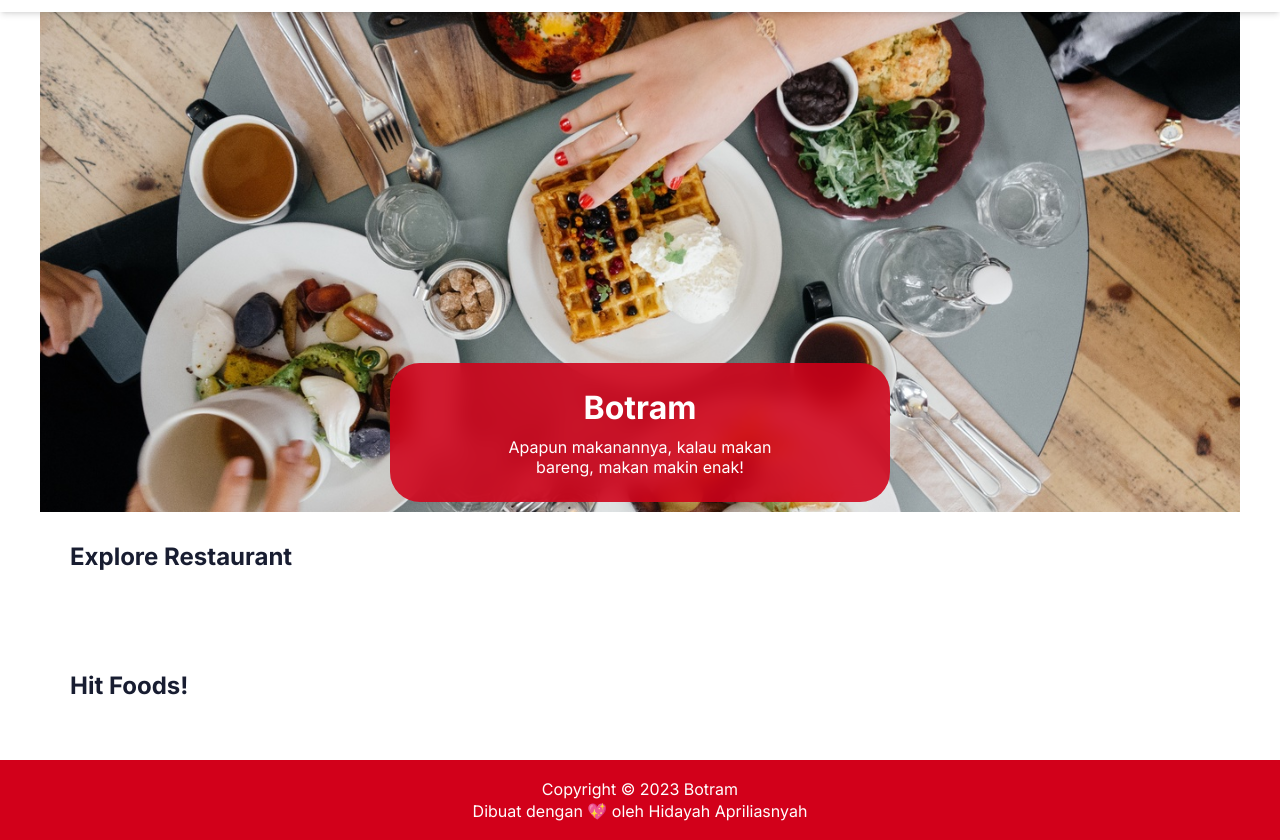
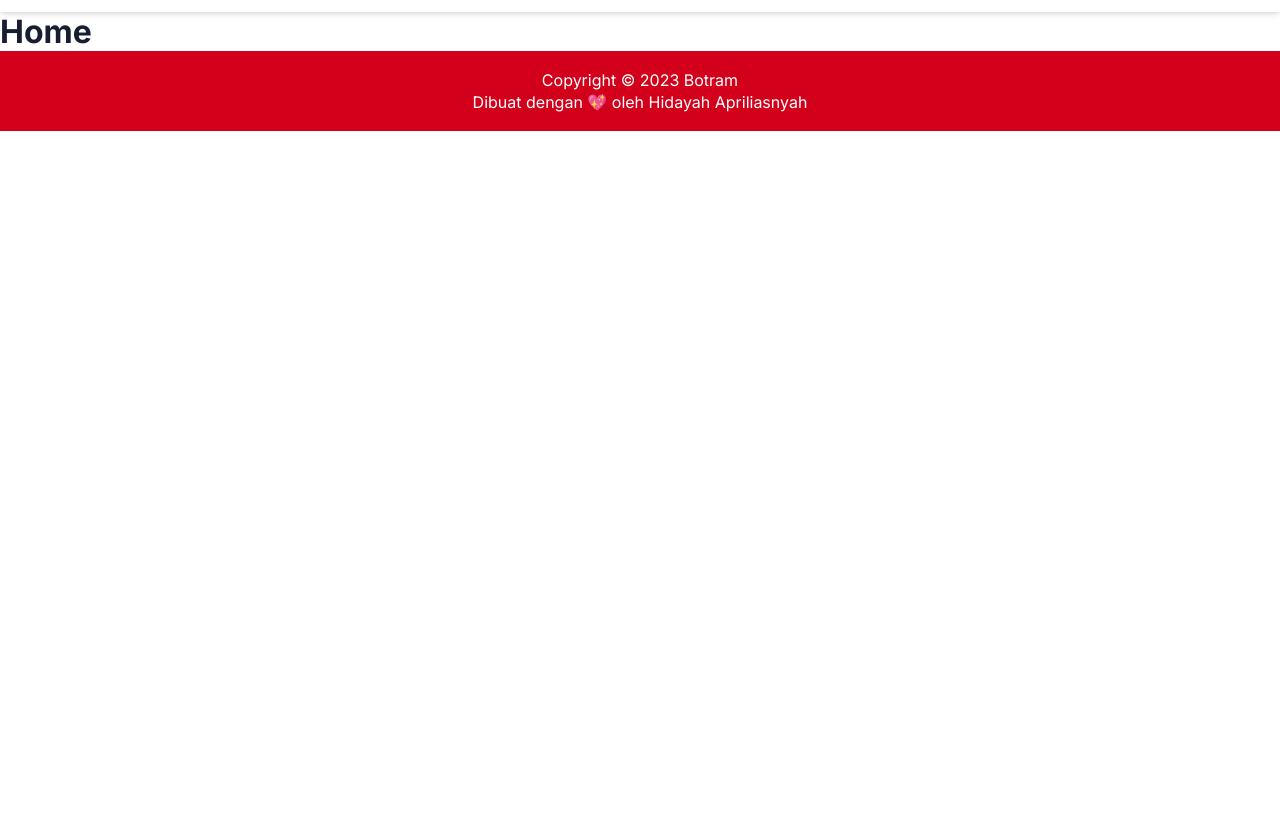
Before and after one commit to hidayahapriliansyah/restaurant-app-clean-code, a website built with webpack: page src/templates/index.html in a window 1280 px wide. Shown: the part 68-908 px from the top of the page. After the commit the page ends 800 px from the top, so only its background shows below. Built offline with nearby package versions, Linux system fonts and the light colour scheme; files whose address does not match are found by name.

Commit message:
succes to make url route sederhana

```diff
--- a/src/scripts/index.js
+++ b/src/scripts/index.js
@@ -10,4 +10,12 @@ const app = new App({
   content: document.querySelector('.content'),
 });
 
+window.addEventListener('hashchange', () => {
+  app.renderPage();
+});
+
+window.addEventListener('load', () => {
+  app.renderPage();
+});
+
 console.log('Hello World Adididididi');
--- /dev/null
+++ b/src/scripts/routes/routes.js
@@ -0,0 +1,11 @@
+import Home from '../views/pages/home';
+import Detail from '../views/pages/detail';
+import FavoriteRestaurant from '../views/pages/favorite-restaurant';
+
+const routes = {
+  '/': Home,
+  '/favorite-restaurant': FavoriteRestaurant,
+  '/detail/:id': Detail,
+};
+
+export default routes;
--- /dev/null
+++ b/src/scripts/routes/url-parser.js
@@ -0,0 +1,29 @@
+const UrlParser = {
+  parseActiveUrlWithCombiner() {
+    const url = window.location.hash.slice(1).toLowerCase();
+    const splittedUrl = this._urlSplitter(url);
+    return this._urlCombiner(splittedUrl);
+  },
+
+  parseActiveUrlWithoutCombiner() {
+    const url = window.location.hash.slice(1).toLowerCase();
+    return this._urlSplitter(url);
+  },
+
+  _urlSplitter(url) {
+    const urlsSplits = url.split('/');
+    return {
+      resource: urlsSplits[1] || null,
+      id: urlsSplits[2] || null,
+      verb: urlsSplits[3] || null,
+    };
+  },
+
+  _urlCombiner(splittedUrl) {
+    return (splittedUrl.resource ? `/${splittedUrl.resource}` : '/')
+    + (splittedUrl.id ? '/:id' : '')
+    + (splittedUrl.verb ? `/${splittedUrl.verb}` : '');
+  },
+};
+
+export default UrlParser;
--- a/src/scripts/views/app.js
+++ b/src/scripts/views/app.js
@@ -1,4 +1,6 @@
+import UrlParser from '../routes/url-parser';
 import DrawerInitiator from '../utils/drawer-initiator';
+import routes from '../routes/routes';
 
 class App {
   constructor({ hamburger, drawer, content }) {
@@ -18,6 +20,14 @@ class App {
 
     // inisialisasi komponen constructor
   }
+
+  async renderPage() {
+    const url = UrlParser.parseActiveUrlWithCombiner();
+    const page = routes[url];
+    console.log('test routes', await routes['/favorite-restaurant'].render());
+    this._content.innerHTML = await page.render();
+    await page.afterRender();
+  }
 }
 
 export default App;
--- /dev/null
+++ b/src/scripts/views/pages/detail.js
@@ -0,0 +1,13 @@
+const Detail = {
+  async render() {
+    return `
+      <h1>Detail</h1>
+    `;
+  },
+
+  async afterRender() {
+
+  },
+};
+
+export default Detail;
--- /dev/null
+++ b/src/scripts/views/pages/favorite-restaurant.js
@@ -0,0 +1,13 @@
+const FavoriteRestaurant = {
+  async render() {
+    return `
+      <h1>Favorite Restaurant</h1>
+    `;
+  },
+
+  async afterRender() {
+
+  },
+};
+
+export default FavoriteRestaurant;
--- /dev/null
+++ b/src/scripts/views/pages/home.js
@@ -0,0 +1,13 @@
+const Home = {
+  async render() {
+    return `
+      <h1>Home</h1>
+    `;
+  },
+
+  async afterRender() {
+
+  },
+};
+
+export default Home;
--- a/src/templates/index.html
+++ b/src/templates/index.html
@@ -23,14 +23,14 @@
         </button>
         <ul class="menu">
           <li><a href="/">Home</a></li>
-          <li><a href="#">Favorite</a></li>
+          <li><a href="#/favorite-restaurant">Favorite</a></li>
           <li><a href="https://github.com/hidayahapriliansyah" target="_blank">About Us</a></li>
         </ul>
       </nav>
     </div>
   </header>
   <main id="content" class="content">
-    <section class="hero">
+    <!-- <section class="hero">
       <img src="./images/heros/hero-image_2.jpg"  alt="Kegiatan makan bersama" class="img-hero">
       <div class="hero-tagline">
         <div class="tagline">
@@ -50,7 +50,7 @@
       <div class="card-group">
 
       </div>
-    </section>
+    </section> -->
   </main>
   <footer>
     <p>
```
